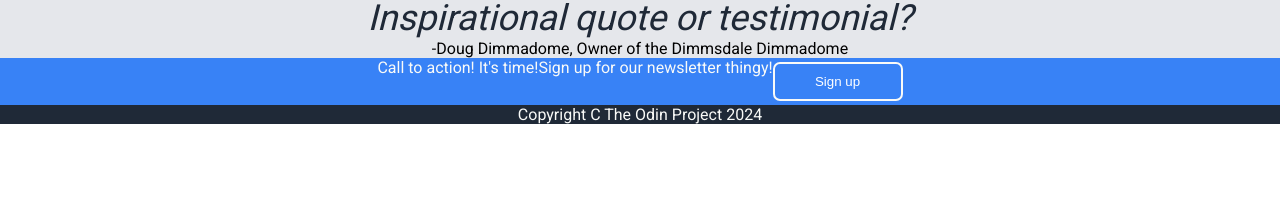
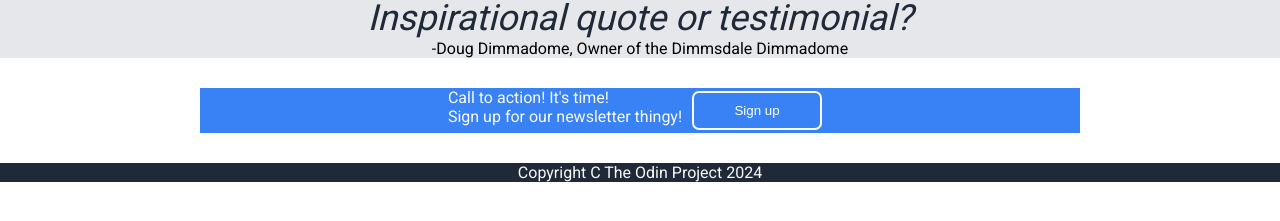
Before and after one commit to iiRooko/foundations-landing-page, a plain HTML site: page index.html in a window 1280 px wide. Shown: the part 565-786 px from the top of the page. Drawn offline with Linux system fonts and the light colour scheme.

Commit message:
Add div class,layout body4

```diff
--- a/index.html
+++ b/index.html
@@ -55,11 +55,13 @@
             </div>
         </div>
         <div class="body4">
+            <div class="body4left">
             <p>
                 Call to action! It's time!
             </p>
             <div>
                 Sign up for our newsletter thingy!
+            </div>
             </div>
             <button>
                 Sign up
--- a/style.css
+++ b/style.css
@@ -128,23 +128,27 @@ button {
 }
 
 .body4 {
+    margin: 30px 200px;
+    min-width: 300px;
+    color: #F9FAF8;
+    background-color: #3882F6;
     display: flex;
     justify-content: center;
-    color: #F9FAF8;
-    background-color: #3882F6;
 }
 
-.body4 p, .body4 div {
+.body4left {
 
 }
 
 .body4 button {
     border: 2px solid #F9FAF8;
+    margin: 3px 10px;
 }
 
 .footer {
     display: flex;
     justify-content: center;
+    margin-bottom: auto;
     background-color: #1F2937;
     color: #F9FAF8;
 }
```
